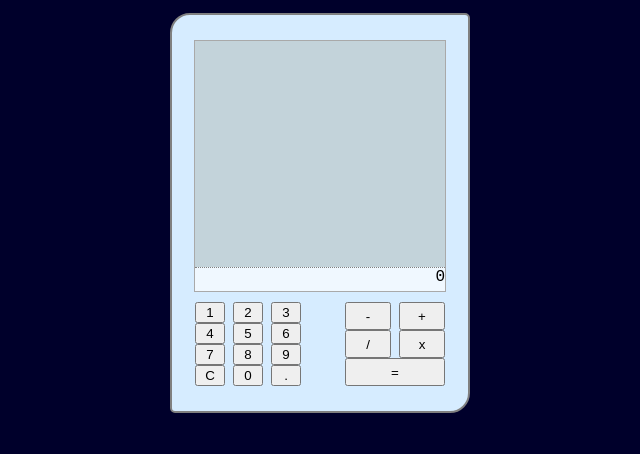
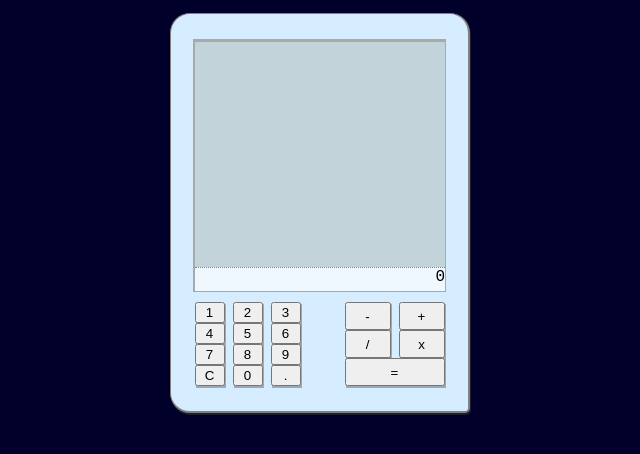
Before and after one commit to OwlHerring/odin-calculator, a plain HTML site: page index.html in a window 1280 px wide. Shown: the whole page, without its empty margins (320-960 px from the left). Drawn offline with Linux system fonts and the light colour scheme.

Commit message:
Tweak CSS

```diff
--- a/resources/style.css
+++ b/resources/style.css
@@ -11,9 +11,10 @@ body {
     background-color:rgb(214, 236, 255);
 
     border: 2px solid grey;
-    border-radius:5px;
-    border-bottom-right-radius: 20px;
-    border-top-left-radius: 20px;
+    border-top-width:1px;
+    border-left-width:1px;
+    border-radius:20px;
+    border-bottom-right-radius: 5px;
     box-sizing:border-box;
     margin: 5px;
     padding: 25px;
@@ -38,6 +39,9 @@ body {
     background-color:rgb(195, 211, 218);
 
     border: 1px solid darkgray;
+    border-top-width:3px;
+    border-left-width:2px;
+
 
     display:flex;
     flex-direction:column;
@@ -93,3 +97,9 @@ body {
 .numerals div {
     gap: 8px;
 }
+
+.operators button,
+.numerals button,
+.frame {
+    box-shadow: 1px 2px rgba(70, 70, 70, 0.4)
+}
```
